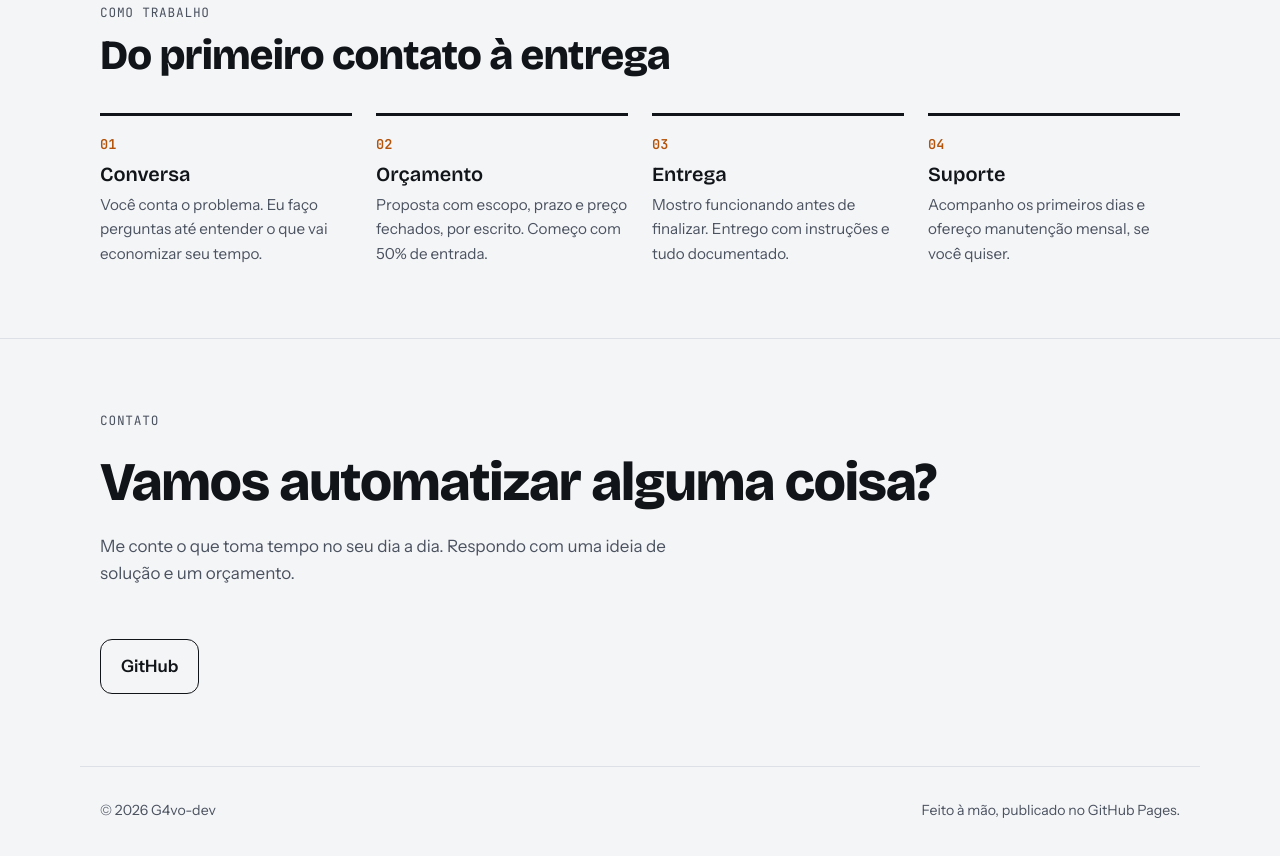
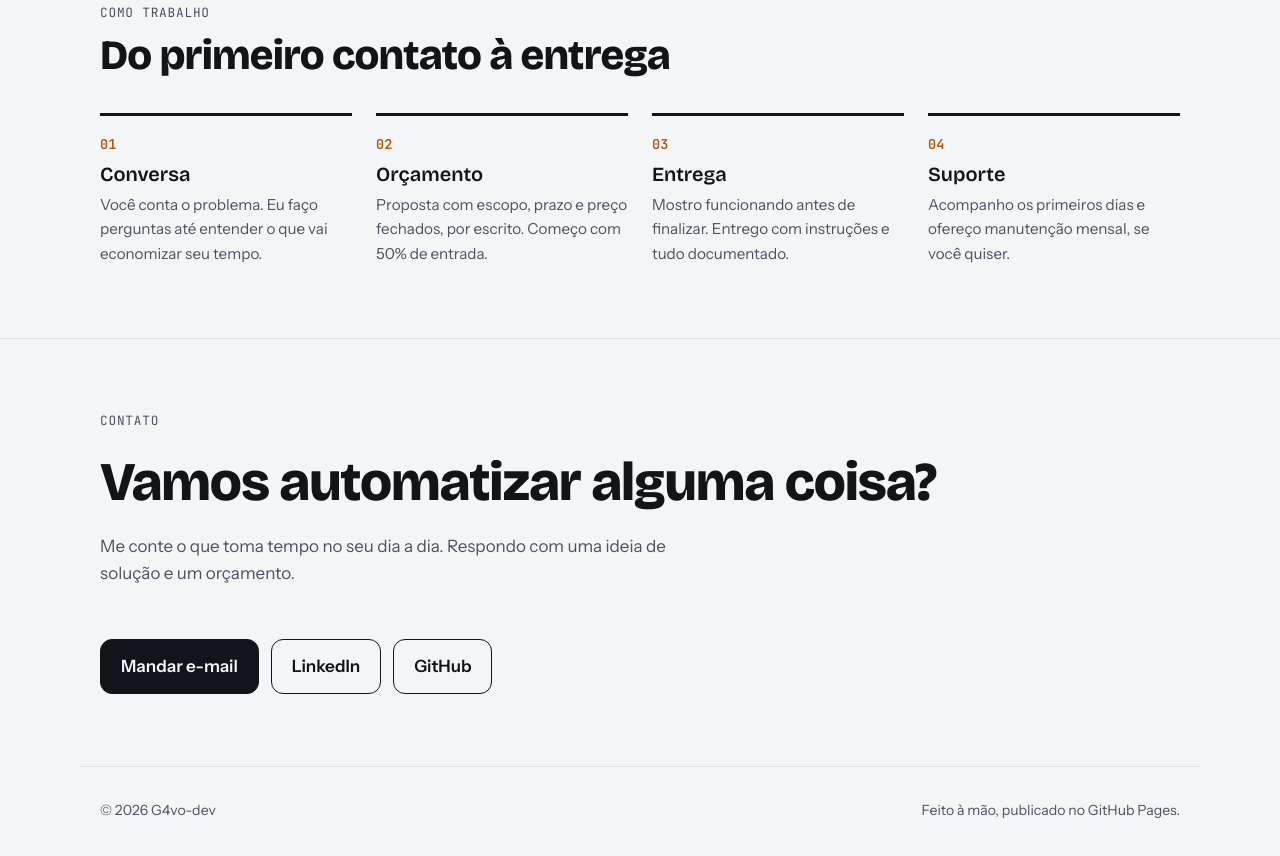
Before and after one commit to G4vo-dev/G4vo-dev.github.io, a plain HTML site: page index.html in a window 1280 px wide. Shown: the part 2069-2925 px from the top of the page. Drawn offline with nearby package versions, Linux system fonts and the light colour scheme.

Commit message:
Adiciona e-mail e LinkedIn no contato
Co-Authored-By: Claude Opus 5.5 <noreply@anthropic.com>
Claude-Session: https://claude.ai/code/session_01JpguuDQJna1rvMSif3MA52

```diff
--- a/index.html
+++ b/index.html
@@ -308,8 +308,8 @@ footer { padding-block: 32px 48px; border-top: 1px solid var(--linha); color: va
 <script>
   // ===== CONFIG: preencha e salve =====
   const CONFIG = {
-    email: '',     // ex.: 'seunome.dev@gmail.com'
-    linkedin: '',  // ex.: 'https://www.linkedin.com/in/seu-perfil'
+    email: 'gustavo17barbosas@gmail.com',
+    linkedin: 'https://www.linkedin.com/in/gustavo-barbosa-5ba811200',
   };
   // ====================================
 
```
